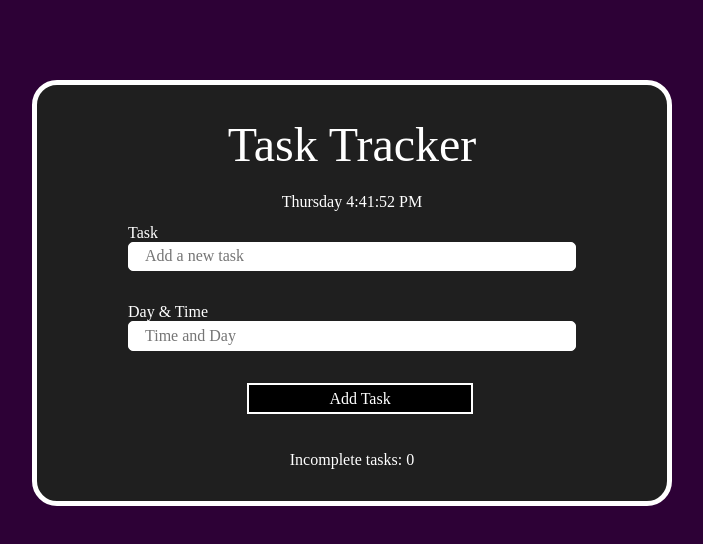
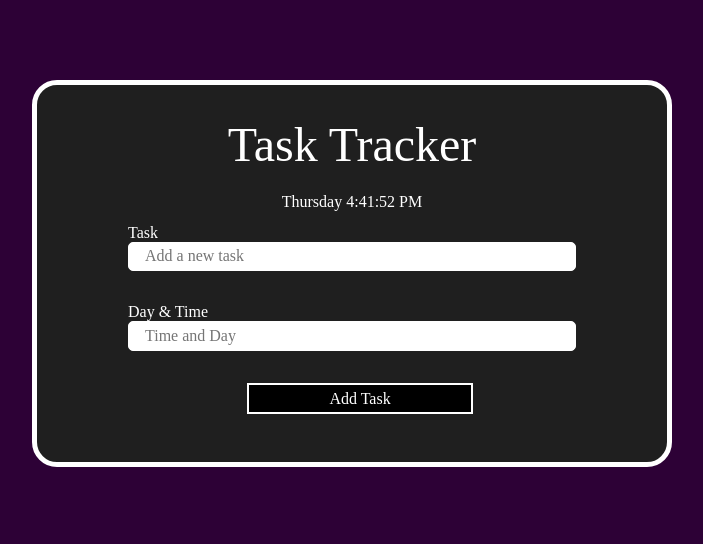
Before and after one commit to MiguelGGithub/First-React-Project-To-do-List-, a React (Vite) app: page / in a window 1280 px wide. Shown: the top 544 px of the page, without its empty margins (288-991 px from the left). Built offline with nearby package versions, Linux system fonts and the light colour scheme; a web font is replaced by a local one.

Commit message:
OKAY SRSLY FINAL COMMIT

```diff
--- a/src/components/PendingTasks.jsx
+++ b/src/components/PendingTasks.jsx
@@ -85,7 +85,7 @@ export function PendingTasks(props) {
 
     return (
       <>
-        <div>Incomplete tasks: {incompleteTasksCount}</div>
+        {uniqueTasks.length > 0 && <div>Incomplete tasks: {incompleteTasksCount}</div>}
         {tasks}
       </>
     );
```
